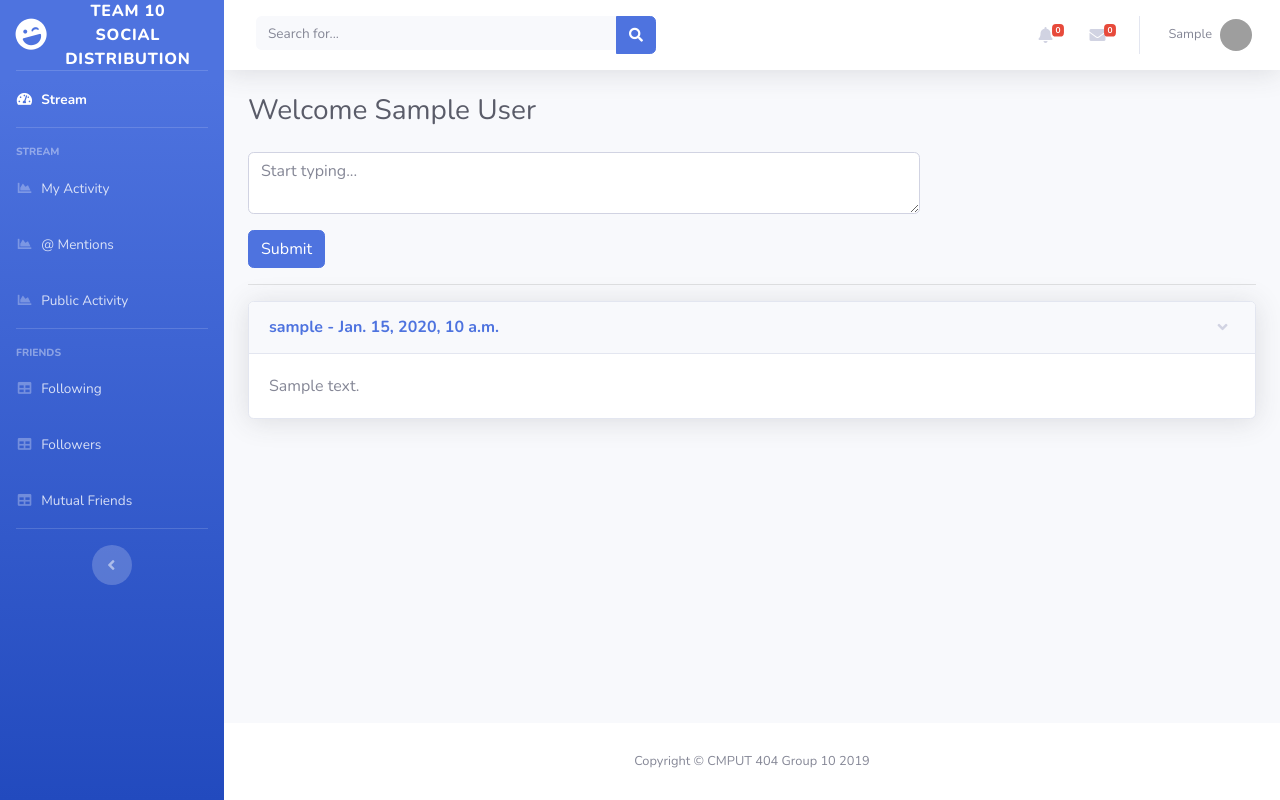
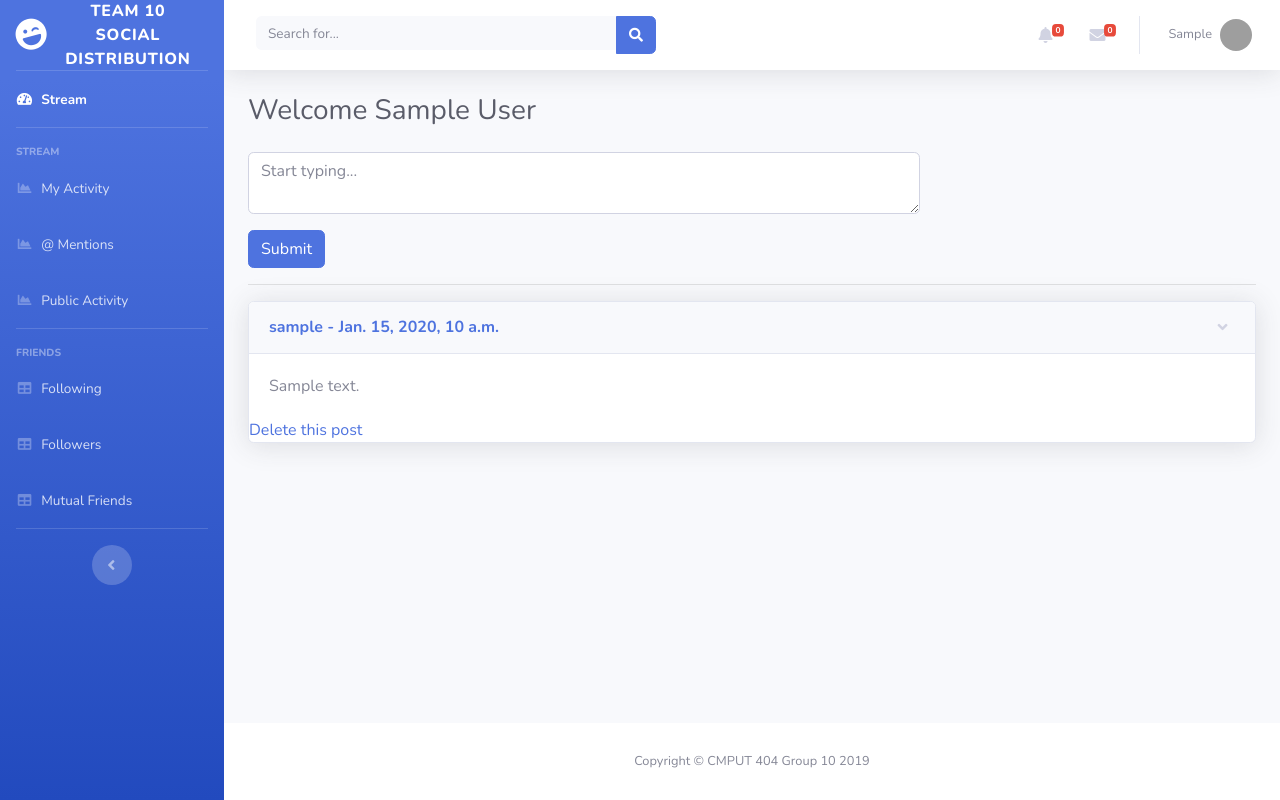
Before and after one commit to olivaC/group-cmput404-project, a Django app: page / in a window 1280 px wide. Run offline with Django 3.2, Linux system fonts and the light colour scheme; a user stored in the database is signed in; tables that the repository leaves empty hold one stand-in row (values such as "Sample post"); some libraries are stand-ins or nearby versions; grey boxes are pictures that could not be loaded.

Commit message:
#16 create delete post in views and post delete template

```diff
--- a/app/templates/index.html
+++ b/app/templates/index.html
@@ -40,12 +40,15 @@
                    aria-expanded="true" aria-controls="collapseCardExample">
                     <h6 class="m-0 font-weight-bold text-primary">{{ post.author.username }}
                         - {{ post.date_created }}</h6>
+
                 </a>
                 <!-- Card Content - Collapse -->
                 <div class="collapse show" id="collapseCardExample{{ post.id }}">
                     <div class="card-body">
                         {{ post.text }}
                     </div>
+                    <a href="/delete/{{ post.id }}">Delete this post </a>
+
                 </div>
             </div>
         {% endfor %}
--- a/app/urls.py
+++ b/app/urls.py
@@ -1,6 +1,7 @@
 from django.urls import path, include
 from rest_framework import routers
 from app.views import api_views, views
+from django.conf.urls import url
 
 app_name = 'app'
 
@@ -16,4 +17,5 @@ urlpatterns = [
     path('accounts/login/', views.login_view, name='login'),
     path('accounts/logout', views.logout_view, name="logout"),
     path('register', views.register_view, name="register"),
+    url(r'^delete/(?P<id>\d+)/$', views.delete_post, name="delete")
 ]
--- a/app/views/views.py
+++ b/app/views/views.py
@@ -2,7 +2,7 @@ from django.contrib import messages
 from django.contrib.auth import authenticate, login, logout
 from django.contrib.auth.decorators import login_required
 from django.http import HttpResponseRedirect
-from django.shortcuts import render
+from django.shortcuts import render, get_object_or_404, redirect
 
 # Create your views here.
 from django.urls import reverse
@@ -41,6 +41,26 @@ def index(request):
     request.context['posts'] = posts
 
     return render(request, 'index.html', request.context)
+
+
+def delete_post(request, id=None):
+
+    post = get_object_or_404(Post, id=id)
+
+    try:
+        if request.method == 'POST':
+            form = PostCreateForm(request.POST)
+            post.delete()
+            # messages.success(request, 'Post deleted')
+            return redirect('../../')
+
+    except Exception as e:
+        messages.warning(request, 'Post could not be deleted')
+
+    form = PostCreateForm()
+    request.context['form'] = form
+
+    return render(request, 'post_delete.html', request.context)
 
 
 def register_view(request):
```
Also changed, not shown: app/templates/post_delete.html (added, +16 -0 lines).
